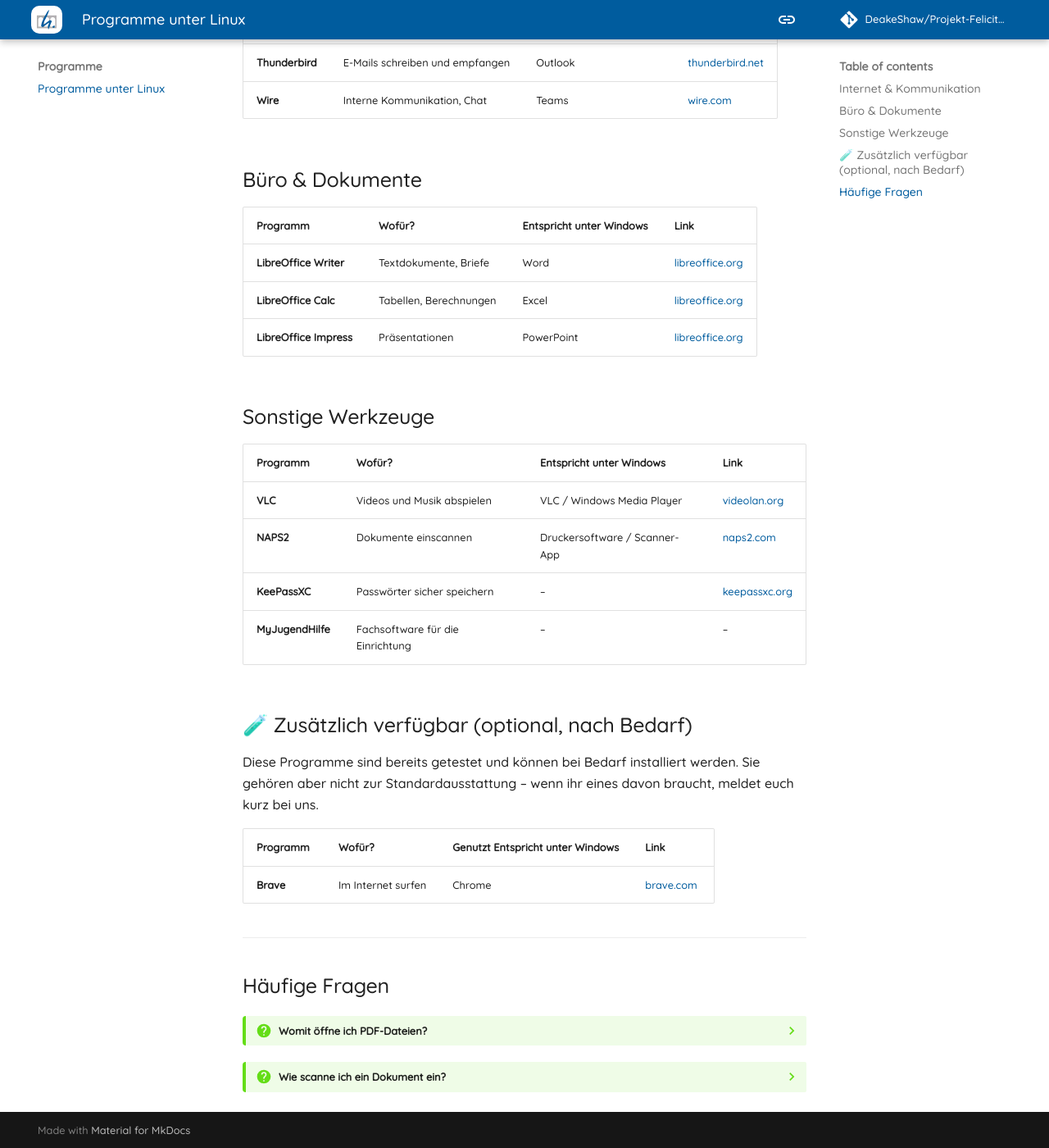
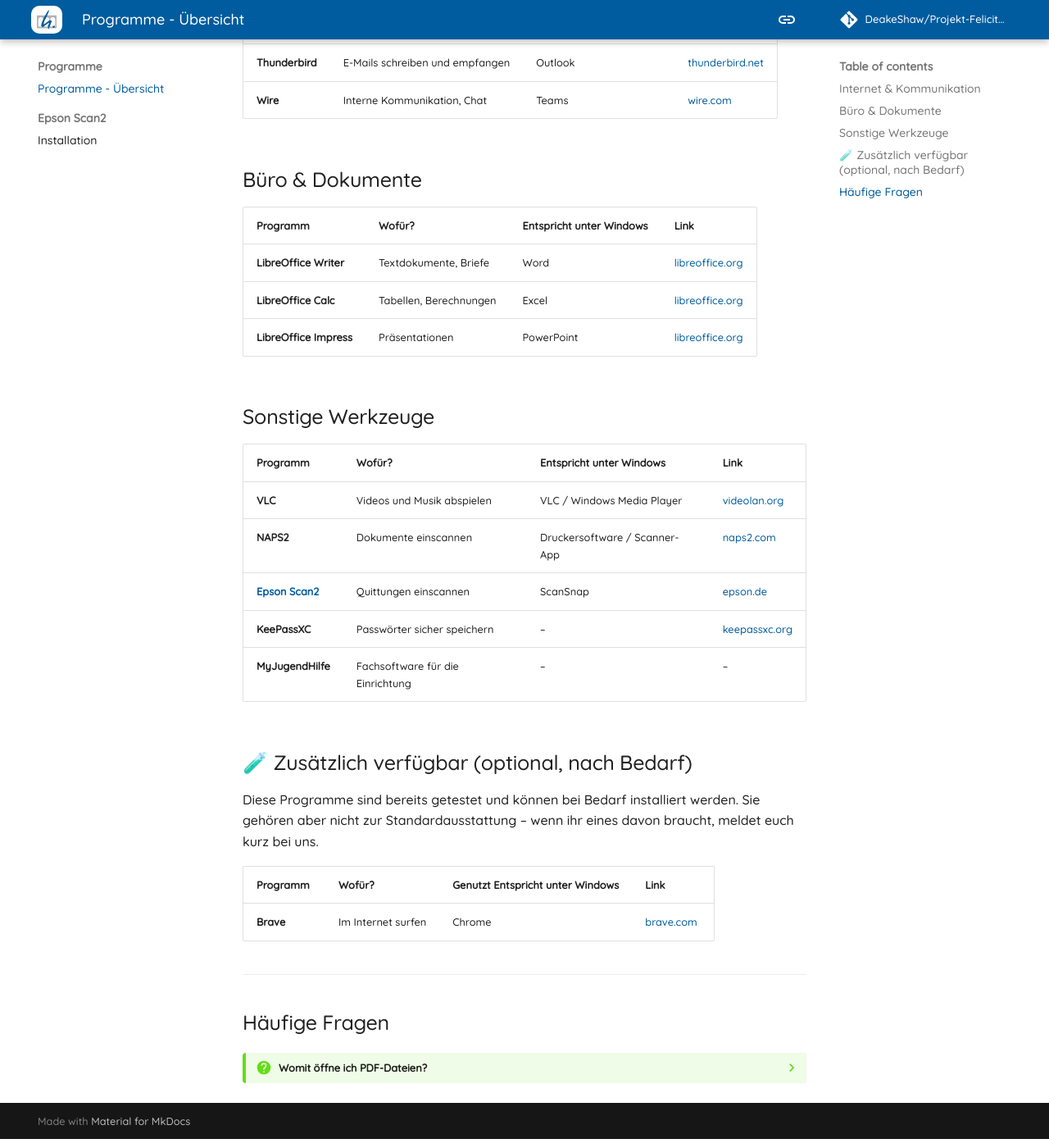
Before and after one commit to DeakeShaw/Projekt-Felicitas, an MkDocs documentation site: the page built from docs/einrichtung/programme/programme.md, in a window 1280 px wide and 1400 px high, scrolled down 657 px. Shown: the whole window at 82% size. Built offline with MkDocs 1.6.1 and Material for MkDocs 9.7.7, drawn with Linux system fonts in a browser that asks for light colours; comment, search, counter and statistics services are not loaded; some of the changed text lies outside the part shown.

Commit message:
minor changes and adding install guide for epson software

```diff
--- a/docs/einrichtung/programme/programme.md
+++ b/docs/einrichtung/programme/programme.md
@@ -1,4 +1,4 @@
-# Programme unter Linux
+# Programme - Übersicht
 
 Auf den neuen Linux-Rechnern sind verschiedene Programme bereits vorinstalliert.
 Die meisten davon kennt ihr eventuell schon von Windows, manche sind neu –
@@ -23,29 +23,30 @@ hier findet ihr eine kurze Übersicht, wofür ihr sie braucht.
 
 ## Internet & Kommunikation
 
-| Programm | Wofür? | Entspricht unter Windows | Link |
-|---|---|---|---|
-| **Firefox** | Im Internet surfen | Edge / Chrome | [firefox.com](https://www.firefox.com) |
-| **Chrome** | Im Internet surfen | Edge / Firefox | [chrome.com](https://www.chrome.com) |
-| **Thunderbird** | E-Mails schreiben und empfangen | Outlook | [thunderbird.net](https://www.thunderbird.net) |
-| **Wire** | Interne Kommunikation, Chat | Teams | [wire.com](https://wire.com) |
+| Programm        | Wofür?                          | Entspricht unter Windows | Link                                           |
+| --------------- | ------------------------------- | ------------------------ | ---------------------------------------------- |
+| **Firefox**     | Im Internet surfen              | Edge / Chrome            | [firefox.com](https://www.firefox.com)         |
+| **Chrome**      | Im Internet surfen              | Edge / Firefox           | [chrome.com](https://www.chrome.com)           |
+| **Thunderbird** | E-Mails schreiben und empfangen | Outlook                  | [thunderbird.net](https://www.thunderbird.net) |
+| **Wire**        | Interne Kommunikation, Chat     | Teams                    | [wire.com](https://wire.com)                   |
 
 ## Büro & Dokumente
 
-| Programm | Wofür? | Entspricht unter Windows | Link |
-|---|---|---|---|
-| **LibreOffice Writer** | Textdokumente, Briefe | Word | [libreoffice.org](https://www.libreoffice.org) |
-| **LibreOffice Calc** | Tabellen, Berechnungen | Excel | [libreoffice.org](https://www.libreoffice.org) |
-| **LibreOffice Impress** | Präsentationen | PowerPoint | [libreoffice.org](https://www.libreoffice.org) |
+| Programm                | Wofür?                 | Entspricht unter Windows | Link                                           |
+| ----------------------- | ---------------------- | ------------------------ | ---------------------------------------------- |
+| **LibreOffice Writer**  | Textdokumente, Briefe  | Word                     | [libreoffice.org](https://www.libreoffice.org) |
+| **LibreOffice Calc**    | Tabellen, Berechnungen | Excel                    | [libreoffice.org](https://www.libreoffice.org) |
+| **LibreOffice Impress** | Präsentationen         | PowerPoint               | [libreoffice.org](https://www.libreoffice.org) |
 
 ## Sonstige Werkzeuge
 
-| Programm | Wofür? | Entspricht unter Windows | Link |
-|---|---|---|---|
-| **VLC** | Videos und Musik abspielen | VLC / Windows Media Player | [videolan.org](https://www.videolan.org) |
-| **NAPS2** | Dokumente einscannen | Druckersoftware / Scanner-App | [naps2.com](https://www.naps2.com) |
-| **KeePassXC** | Passwörter sicher speichern | – | [keepassxc.org](https://keepassxc.org) |
-| **MyJugendHilfe** | Fachsoftware für die Einrichtung | – | – |
+| Programm                                 | Wofür?                           | Entspricht unter Windows      | Link                                     |
+| ---------------------------------------- | -------------------------------- | ----------------------------- | ---------------------------------------- |
+| **VLC**                                  | Videos und Musik abspielen       | VLC / Windows Media Player    | [videolan.org](https://www.videolan.org) |
+| **NAPS2**                                | Dokumente einscannen             | Druckersoftware / Scanner-App | [naps2.com](https://www.naps2.com)       |
+| **[Epson Scan2](../programme/epson.md)** | Quittungen einscannen            | ScanSnap                      | [epson.de](https://www.epson.de)         |
+| **KeePassXC**                            | Passwörter sicher speichern      | –                             | [keepassxc.org](https://keepassxc.org)   |
+| **MyJugendHilfe**                        | Fachsoftware für die Einrichtung | –                             | –                                        |
 
 ## 🧪 Zusätzlich verfügbar (optional, nach Bedarf)
 
@@ -53,18 +54,14 @@ Diese Programme sind bereits getestet und können bei Bedarf installiert
 werden. Sie gehören aber nicht zur Standardausstattung – wenn ihr eines
 davon braucht, meldet euch kurz bei uns.
 
-| Programm | Wofür? | Genutzt Entspricht unter Windows | Link |
-|---|---|---|---|
-| **Brave** | Im Internet surfen | Chrome | [brave.com](https://www.brave.com) |
+| Programm  | Wofür?             | Genutzt Entspricht unter Windows | Link                               |
+| --------- | ------------------ | -------------------------------- | ---------------------------------- |
+| **Brave** | Im Internet surfen | Chrome                           | [brave.com](https://www.brave.com) |
 
 ---
 
 ## Häufige Fragen
 
 ??? question "Womit öffne ich PDF-Dateien?"
-    PDFs öffnen sich automatisch in der vorinstallierten PDF-Anzeige, wenn ihr
+    PDFs öffnen sich automatisch in der vorinstallierten PDF-Anzeige (in diesem Fall ist es vermutlich einer der Browser), wenn ihr
     doppelt darauf klickt. Kein extra Programm nötig.
-
-??? question "Wie scanne ich ein Dokument ein?"
-    Öffnet **NAPS2**, wählt euren Scanner aus und klickt auf "Scannen". Mehr
-    dazu in der [Scan-Anleitung](anleitungen/scannen.md).
--- a/mkdocs.yml
+++ b/mkdocs.yml
@@ -131,7 +131,10 @@ nav:
     # - NAPS2: einrichtung/programme/naps2.md
     # - KeePassXC: einrichtung/programme/keepassxc.md
     # - Wire: einrichtung/programme/wire.md
-    # - einrichtung/programme/epson.md
+
+    - Epson Scan2:
+      # - einrichtung/programme/epson/nutzung.md
+      - einrichtung/programme/epson/install.md
   - Projekt-Dokumentation (IT):
     - projekt/index.md
     - Boot-Stick-Vorbereiten:
```
Also changed, not shown: docs/einrichtung/programme/epson/install.md (added, +75 -0 lines), docs/einrichtung/sicherheit/schluesselbund.md (+0 -3 lines).
